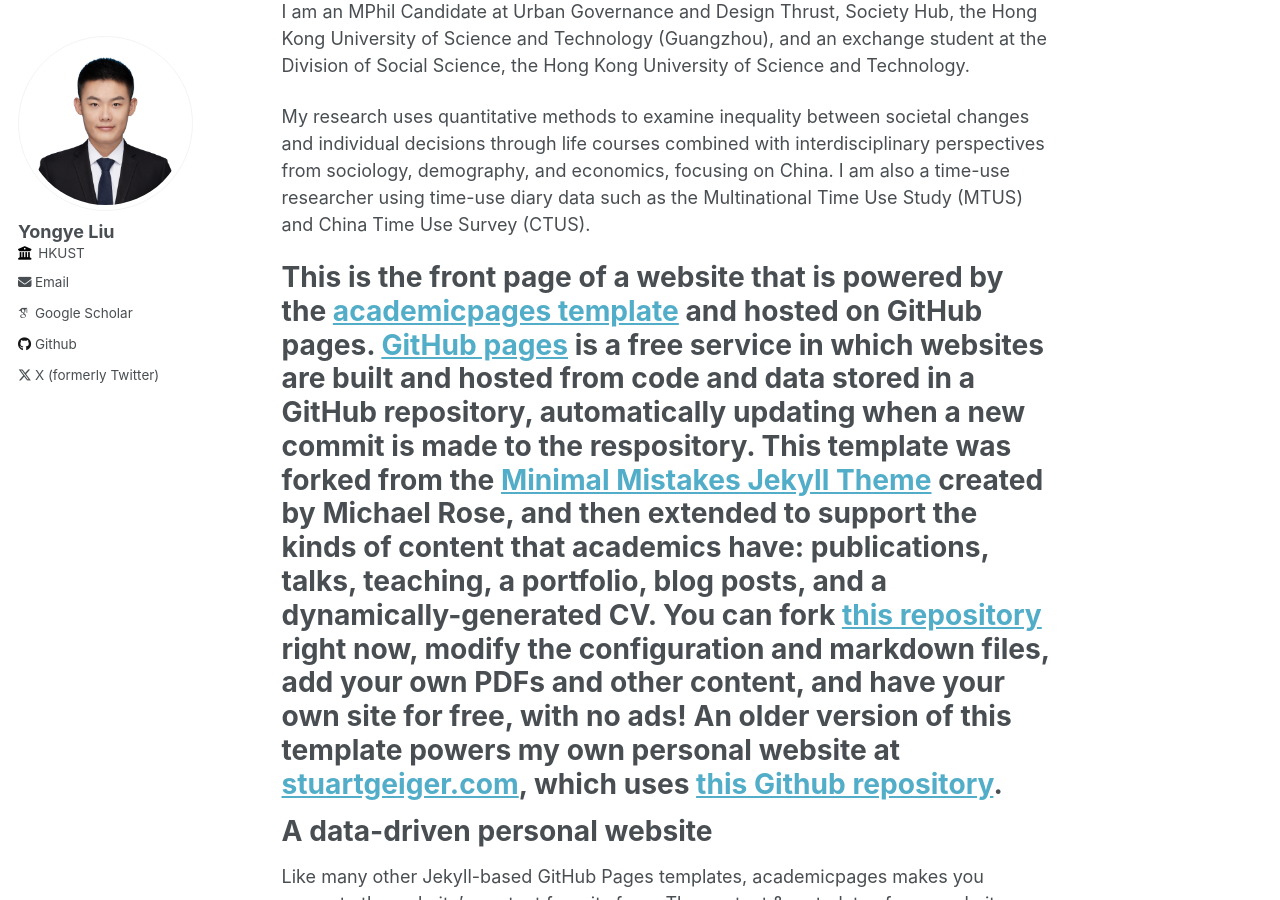
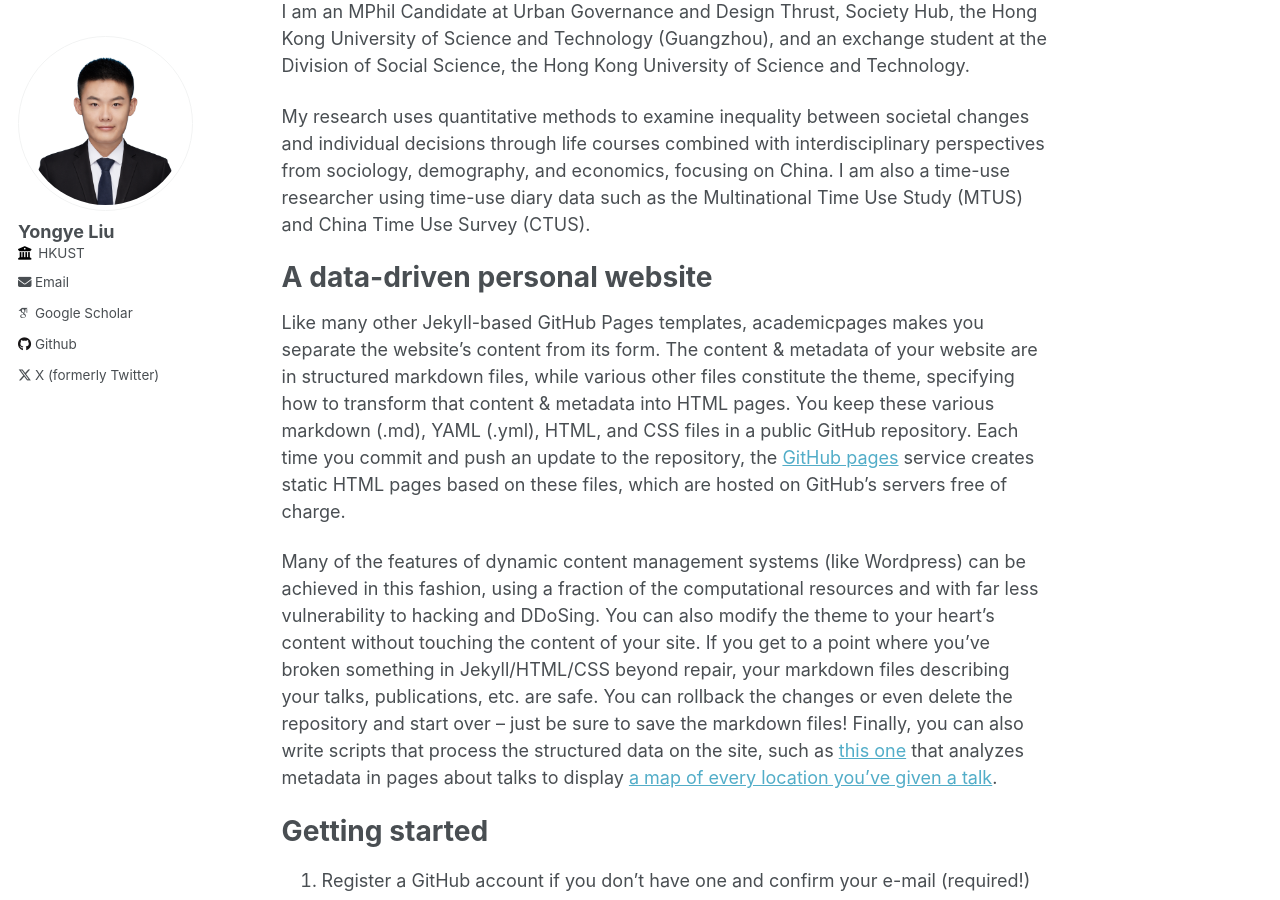
Before and after one commit to liuyongye/liuyongye.GitHub.io, a Jekyll site: the page built from _pages/about.md, in a window 1280 px wide and 900 px high, scrolled down 190 px. Built offline with Jekyll 4.4.1, drawn with Linux system fonts in a browser that asks for light colours; some web fonts are replaced.

Commit message:
Update about.md

```diff
--- a/_pages/about.md
+++ b/_pages/about.md
@@ -10,8 +10,6 @@ redirect_from:
 I am an MPhil Candidate at Urban Governance and Design Thrust, Society Hub, the Hong Kong University of Science and Technology (Guangzhou), and an exchange student at the Division of Social Science, the Hong Kong University of Science and Technology.
 
 My research uses quantitative methods to examine inequality between societal changes and individual decisions through life courses combined with interdisciplinary perspectives from sociology, demography, and economics, focusing on China. I am also a time-use researcher using time-use diary data such as the Multinational Time Use Study (MTUS) and China Time Use Survey (CTUS).
-
-# This is the front page of a website that is powered by the [academicpages template](https://github.com/academicpages/academicpages.github.io) and hosted on GitHub pages. [GitHub pages](https://pages.github.com) is a free service in which websites are built and hosted from code and data stored in a GitHub repository, automatically updating when a new commit is made to the respository. This template was forked from the [Minimal Mistakes Jekyll Theme](https://mmistakes.github.io/minimal-mistakes/) created by Michael Rose, and then extended to support the kinds of content that academics have: publications, talks, teaching, a portfolio, blog posts, and a dynamically-generated CV. You can fork [this repository](https://github.com/academicpages/academicpages.github.io) right now, modify the configuration and markdown files, add your own PDFs and other content, and have your own site for free, with no ads! An older version of this template powers my own personal website at [stuartgeiger.com](http://stuartgeiger.com), which uses [this Github repository](https://github.com/staeiou/staeiou.github.io).
 
 A data-driven personal website
 ======
```
